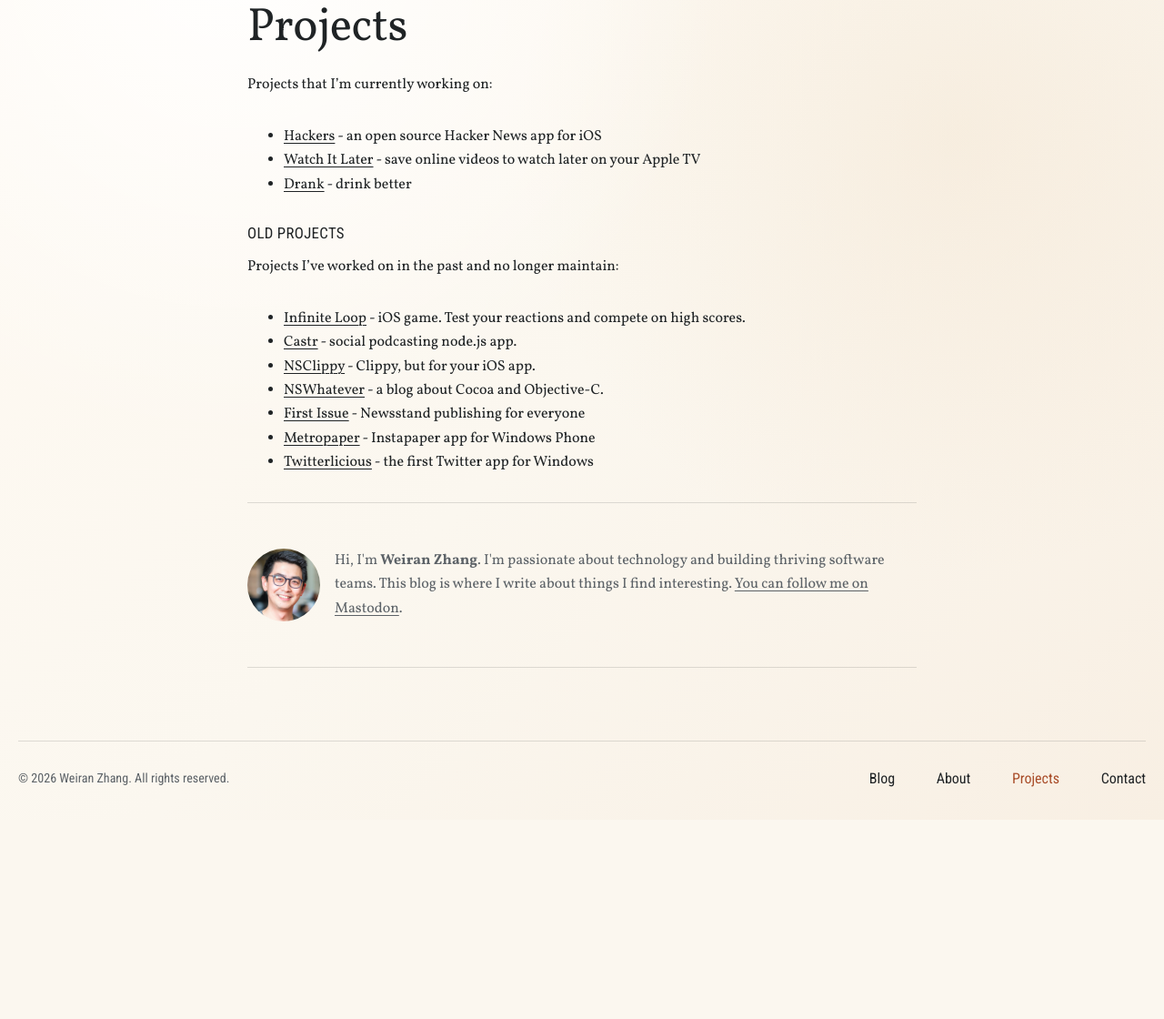
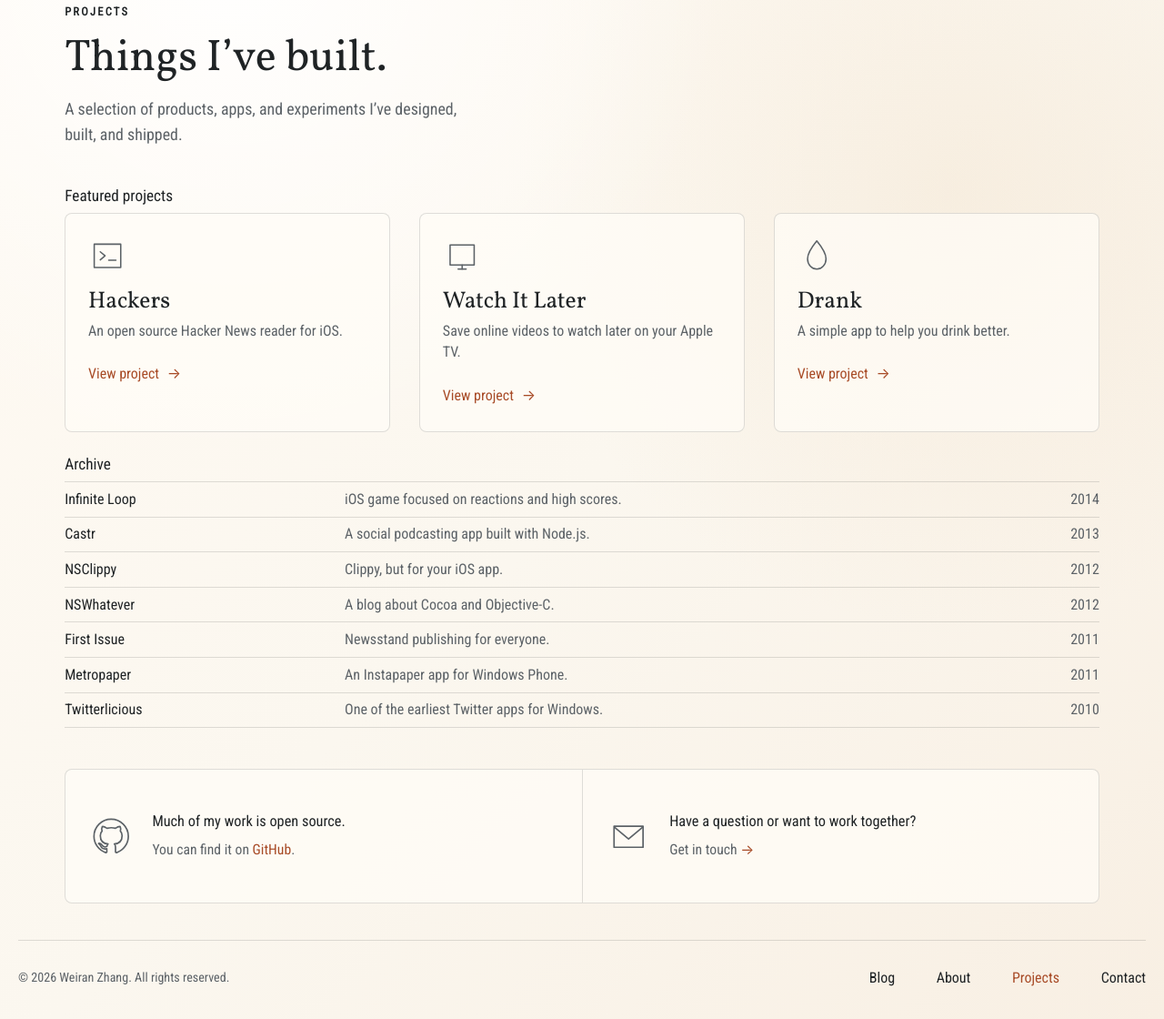
Before and after one commit to weiran/weiran.co, an Astro site: page /projects in a window 1280 px wide. Shown: the part 142-1262 px from the top of the page at 91% size. Before the commit the page ends 1043 px from the top, so only its background shows below. Built offline with nearby package versions, Linux system fonts and the light colour scheme; Astro itself is replaced by a stand-in of ours; no server answers.

Commit message:
Redesign projects page

```diff
--- /dev/null
+++ b/src/pages/projects/index.astro
@@ -0,0 +1,161 @@
+---
+import BaseLayout from '../../layouts/BaseLayout.astro'
+
+const featuredProjects = [
+  {
+    title: 'Hackers',
+    description: 'An open source Hacker News reader for iOS.',
+    href: '/projects/hackers',
+    icon: 'terminal',
+  },
+  {
+    title: 'Watch It Later',
+    description: 'Save online videos to watch later on your Apple TV.',
+    href: '/projects/watch-it-later',
+    icon: 'screen',
+  },
+  {
+    title: 'Drank',
+    description: 'A simple app to help you drink better.',
+    href: 'http://thedrankapp.com',
+    icon: 'drop',
+  },
+]
+
+const archiveProjects = [
+  {
+    title: 'Infinite Loop',
+    description: 'iOS game focused on reactions and high scores.',
+    year: '2014',
+    href: '/projects/infinite-loop',
+  },
+  {
+    title: 'Castr',
+    description: 'A social podcasting app built with Node.js.',
+    year: '2013',
+    href: 'http://castr.net',
+  },
+  {
+    title: 'NSClippy',
+    description: 'Clippy, but for your iOS app.',
+    year: '2012',
+    href: 'https://github.com/weiran/NSClippy',
+  },
+  {
+    title: 'NSWhatever',
+    description: 'A blog about Cocoa and Objective-C.',
+    year: '2012',
+    href: 'http://nswhatever.com',
+  },
+  {
+    title: 'First Issue',
+    description: 'Newsstand publishing for everyone.',
+    year: '2011',
+    href: 'http://www.firstissue.co',
+  },
+  {
+    title: 'Metropaper',
+    description: 'An Instapaper app for Windows Phone.',
+    year: '2011',
+    href: 'https://github.com/weiran/Metropaper',
+  },
+  {
+    title: 'Twitterlicious',
+    description: 'One of the earliest Twitter apps for Windows.',
+    year: '2010',
+    href: 'http://www.ejecutive.co.uk/projects/twitterlicious',
+  },
+]
+---
+
+<BaseLayout title="Projects" description="Products, apps, and experiments by Weiran Zhang." wide>
+  <article class="projects-page">
+    <header class="projects-hero">
+      <p class="eyebrow">Projects</p>
+      <h1>Things I&rsquo;ve built.</h1>
+      <p>
+        A selection of products, apps, and experiments I&rsquo;ve designed, built,
+        and shipped.
+      </p>
+    </header>
+
+    <section class="featured-projects" aria-labelledby="featured-projects-title">
+      <h2 id="featured-projects-title">Featured projects</h2>
+      <div class="featured-project-grid">
+        {
+          featuredProjects.map((project) => (
+            <a href={project.href} class="project-card">
+              <span class={`project-card-icon project-card-icon--${project.icon}`} aria-hidden="true">
+                {project.icon === 'terminal' && (
+                  <svg viewBox="0 0 48 48" role="img">
+                    <path d="M7.5 9.5h33v29h-33z" />
+                    <path d="m15 19 6 5-6 5" />
+                    <path d="M25.5 29.5h9" />
+                  </svg>
+                )}
+                {project.icon === 'screen' && (
+                  <svg viewBox="0 0 48 48" role="img">
+                    <path d="M9 10.5h30v25H9z" />
+                    <path d="M19 40.5h10" />
+                    <path d="M24 35.5v5" />
+                  </svg>
+                )}
+                {project.icon === 'drop' && (
+                  <svg viewBox="0 0 48 48" role="img">
+                    <path d="M24 5.5c6.6 8.1 11.5 15 11.5 22.2 0 7.1-5.2 12.8-11.5 12.8s-11.5-5.7-11.5-12.8C12.5 20.5 17.4 13.6 24 5.5z" />
+                  </svg>
+                )}
+              </span>
+              <h3>{project.title}</h3>
+              <p>{project.description}</p>
+              <span class="text-link">
+                View project <span aria-hidden="true">→</span>
+              </span>
+            </a>
+          ))
+        }
+      </div>
+    </section>
+
+    <section class="project-archive" aria-labelledby="project-archive-title">
+      <h2 id="project-archive-title">Archive</h2>
+      <div class="archive-list">
+        {
+          archiveProjects.map((project) => (
+            <a href={project.href} class="archive-row">
+              <strong>{project.title}</strong>
+              <span>{project.description}</span>
+              <time>{project.year}</time>
+            </a>
+          ))
+        }
+      </div>
+    </section>
+
+    <section class="project-callouts" aria-label="Project links">
+      <a href="https://github.com/weiran" class="project-callout">
+        <span class="callout-icon" aria-hidden="true">
+          <svg viewBox="0 0 48 48" role="img">
+            <path d="M24 4.5c-10.8 0-19.5 8.7-19.5 19.5 0 8.6 5.6 15.9 13.3 18.5 1 .2 1.3-.4 1.3-.9v-3.5c-5.4 1.2-6.5-2.3-6.5-2.3-.9-2.2-2.1-2.8-2.1-2.8-1.8-1.2.1-1.2.1-1.2 1.9.1 3 2 3 2 1.7 3 4.6 2.1 5.7 1.6.2-1.2.7-2.1 1.2-2.6-4.3-.5-8.8-2.2-8.8-9.6 0-2.1.8-3.9 2-5.2-.2-.5-.9-2.5.2-5.1 0 0 1.6-.5 5.4 2 1.6-.4 3.2-.7 4.8-.7s3.3.2 4.8.7c3.7-2.5 5.4-2 5.4-2 1.1 2.6.4 4.6.2 5.1 1.3 1.4 2 3.1 2 5.2 0 7.5-4.5 9.1-8.8 9.6.7.6 1.3 1.8 1.3 3.6v5.2c0 .5.3 1.1 1.3.9 7.7-2.6 13.3-9.9 13.3-18.5C43.5 13.2 34.8 4.5 24 4.5z" />
+          </svg>
+        </span>
+        <span>
+          <strong>Much of my work is open source.</strong>
+          <small>You can find it on <span>GitHub</span>.</small>
+        </span>
+      </a>
+      <a href="/contact" class="project-callout">
+        <span class="callout-icon" aria-hidden="true">
+          <svg viewBox="0 0 48 48" role="img">
+            <path d="M7.5 12.5h33v24h-33z" />
+            <path d="m8.5 14 15.5 13 15.5-13" />
+          </svg>
+        </span>
+        <span>
+          <strong>Have a question or want to work together?</strong>
+          <small>Get in touch <span aria-hidden="true">→</span></small>
+        </span>
+      </a>
+    </section>
+  </article>
+</BaseLayout>
--- a/src/pages/projects/index.md
+++ /dev/null
@@ -1,23 +0,0 @@
----
-title: Projects
-layout: ../../layouts/MarkdownPageLayout.astro
-type: page
----
-
-Projects that I'm currently working on:
-
-* [Hackers](/projects/hackers) - an open source Hacker News app for iOS
-* [Watch It Later](/projects/watch-it-later) - save online videos to watch later on your Apple TV
-* [Drank](http://thedrankapp.com) - drink better
-
-## Old Projects
-
-Projects I've worked on in the past and no longer maintain:
-
-* [Infinite Loop](http://infiniteloopgame.com/) - iOS game. Test your reactions and compete on high scores.
-* [Castr](http://castr.net) - social podcasting node.js app.
-* [NSClippy](https://github.com/weiran/NSClippy) - Clippy, but for your iOS app.
-* [NSWhatever](http://nswhatever.com) - a blog about Cocoa and Objective-C.
-* [First Issue](http://www.firstissue.co) - Newsstand publishing for everyone
-* [Metropaper](https://github.com/weiran/Metropaper) - Instapaper app for Windows Phone
-* [Twitterlicious](http://www.ejecutive.co.uk/projects/twitterlicious) - the first Twitter app for Windows
--- a/src/styles/site.css
+++ b/src/styles/site.css
@@ -334,6 +334,212 @@
   color: var(--accent);
 }
 
+.projects-page {
+  padding: 0.25rem clamp(1.5rem, 4vw, 4.5rem) 0;
+}
+
+.projects-hero {
+  max-width: 35rem;
+  margin-bottom: clamp(1.9rem, 4vw, 2.7rem);
+}
+
+.projects-hero h1 {
+  margin-bottom: 0.85rem;
+  font-size: clamp(3rem, 3.8vw, 3.85rem);
+  letter-spacing: 0;
+}
+
+.projects-hero > p:not(.eyebrow) {
+  max-width: 27rem;
+  margin: 0;
+  font-family: var(--sans);
+  font-size: 1.12rem;
+  line-height: 1.55;
+  color: var(--muted);
+}
+
+.featured-projects {
+  margin-bottom: 1.55rem;
+}
+
+.featured-projects h2,
+.project-archive h2 {
+  margin-bottom: 0.55rem;
+  font-family: var(--sans);
+  font-size: 1.08rem;
+  font-weight: 400;
+  line-height: 1.2;
+  letter-spacing: 0;
+  text-transform: none;
+}
+
+.featured-project-grid {
+  display: grid;
+  grid-template-columns: repeat(3, minmax(0, 1fr));
+  gap: clamp(1.2rem, 2.5vw, 2.2rem);
+}
+
+.project-card {
+  min-height: 0;
+  padding: clamp(1.25rem, 2vw, 1.55rem);
+  border: 1px solid var(--border);
+  border-radius: 8px;
+  background: var(--panel);
+  text-decoration-line: none;
+  transition:
+    border-color 160ms ease,
+    transform 160ms ease,
+    background 160ms ease;
+}
+
+.project-card:hover {
+  border-color: rgba(168, 75, 39, 0.35);
+  background: rgba(255, 252, 247, 0.92);
+  transform: translateY(-0.12rem);
+}
+
+.project-card-icon,
+.callout-icon {
+  display: inline-flex;
+  align-items: center;
+  justify-content: center;
+  color: var(--muted);
+}
+
+.project-card-icon {
+  width: 2.65rem;
+  height: 2.65rem;
+  margin-bottom: 1rem;
+}
+
+.project-card-icon svg,
+.callout-icon svg {
+  display: block;
+  width: 100%;
+  height: 100%;
+}
+
+.project-card-icon path,
+.callout-icon path {
+  fill: none;
+  stroke: currentColor;
+  stroke-width: 1.75;
+  stroke-linecap: round;
+  stroke-linejoin: round;
+}
+
+.project-callout:first-child .callout-icon path:first-child {
+  fill: none;
+}
+
+.project-card h3 {
+  margin-bottom: 0.35rem;
+  font-family: var(--serif);
+  font-size: clamp(1.5rem, 2vw, 1.72rem);
+  line-height: 1.1;
+  letter-spacing: 0;
+}
+
+.project-card p {
+  max-width: 20rem;
+  margin-bottom: 1.45rem;
+  font-family: var(--sans);
+  line-height: 1.45;
+  color: var(--muted);
+}
+
+.project-archive {
+  margin-bottom: clamp(2rem, 4vw, 2.8rem);
+}
+
+.archive-list {
+  border-top: 1px solid var(--border);
+}
+
+.archive-row {
+  display: grid;
+  grid-template-columns: minmax(9rem, 0.55fr) minmax(0, 1.5fr) auto;
+  gap: 1.5rem;
+  align-items: baseline;
+  padding: 0.35rem 0;
+  border-bottom: 1px solid var(--border);
+  font-family: var(--sans);
+  text-decoration-line: none;
+}
+
+.archive-row strong {
+  font-size: 1rem;
+  font-weight: 400;
+  color: var(--text);
+}
+
+.archive-row span,
+.archive-row time {
+  color: var(--muted);
+}
+
+.archive-row time {
+  justify-self: end;
+}
+
+.archive-row:hover strong,
+.archive-row:hover span,
+.archive-row:hover time {
+  color: var(--accent);
+}
+
+.project-callouts {
+  display: grid;
+  grid-template-columns: repeat(2, minmax(0, 1fr));
+  margin-top: clamp(2.1rem, 4vw, 2.8rem);
+  border: 1px solid var(--border);
+  border-radius: 8px;
+  background: var(--panel);
+  overflow: hidden;
+}
+
+.project-callout {
+  display: grid;
+  grid-template-columns: 3rem minmax(0, 1fr);
+  gap: 1.25rem;
+  align-items: center;
+  min-height: 6.2rem;
+  padding: 1.45rem 1.7rem;
+  font-family: var(--sans);
+  text-decoration-line: none;
+}
+
+.project-callout + .project-callout {
+  border-left: 1px solid var(--border);
+}
+
+.callout-icon {
+  width: 2.9rem;
+  height: 2.9rem;
+}
+
+.project-callout strong,
+.project-callout small {
+  display: block;
+}
+
+.project-callout strong {
+  margin-bottom: 0.25rem;
+  font-size: 1.02rem;
+  font-weight: 400;
+}
+
+.project-callout small {
+  font-size: 0.98rem;
+  color: var(--muted);
+}
+
+.project-callout small span,
+.project-callout:hover small,
+.project-callout:hover .callout-icon {
+  color: var(--accent);
+}
+
 .home-hero {
   display: grid;
   grid-template-columns: minmax(0, 1fr) minmax(22rem, 0.82fr);
@@ -543,8 +749,10 @@
 @media (max-width: 900px) {
   .about-intro,
   .about-section,
+  .featured-project-grid,
   .home-hero,
   .home-grid,
+  .project-callouts,
   .project-strip,
   .project-stats {
     grid-template-columns: 1fr;
@@ -562,6 +770,16 @@
 
   .about-copy {
     max-width: 34rem;
+  }
+
+  .projects-page {
+    padding-right: 0;
+    padding-left: 0;
+  }
+
+  .project-callout + .project-callout {
+    border-top: 1px solid var(--border);
+    border-left: 0;
   }
 
   .about-panel {
@@ -604,8 +822,33 @@
   }
 
   .featured-card-footer,
+  .archive-row,
   .latest-list li {
     grid-template-columns: 1fr;
+  }
+
+  .archive-row {
+    gap: 0.12rem;
+    padding: 0.7rem 0;
+  }
+
+  .archive-row time {
+    justify-self: start;
+  }
+
+  .project-card,
+  .project-callout {
+    padding: 1.25rem;
+  }
+
+  .project-callout {
+    grid-template-columns: 2.5rem minmax(0, 1fr);
+    gap: 1rem;
+  }
+
+  .callout-icon {
+    width: 2.4rem;
+    height: 2.4rem;
   }
 
   .featured-card-footer {
```
